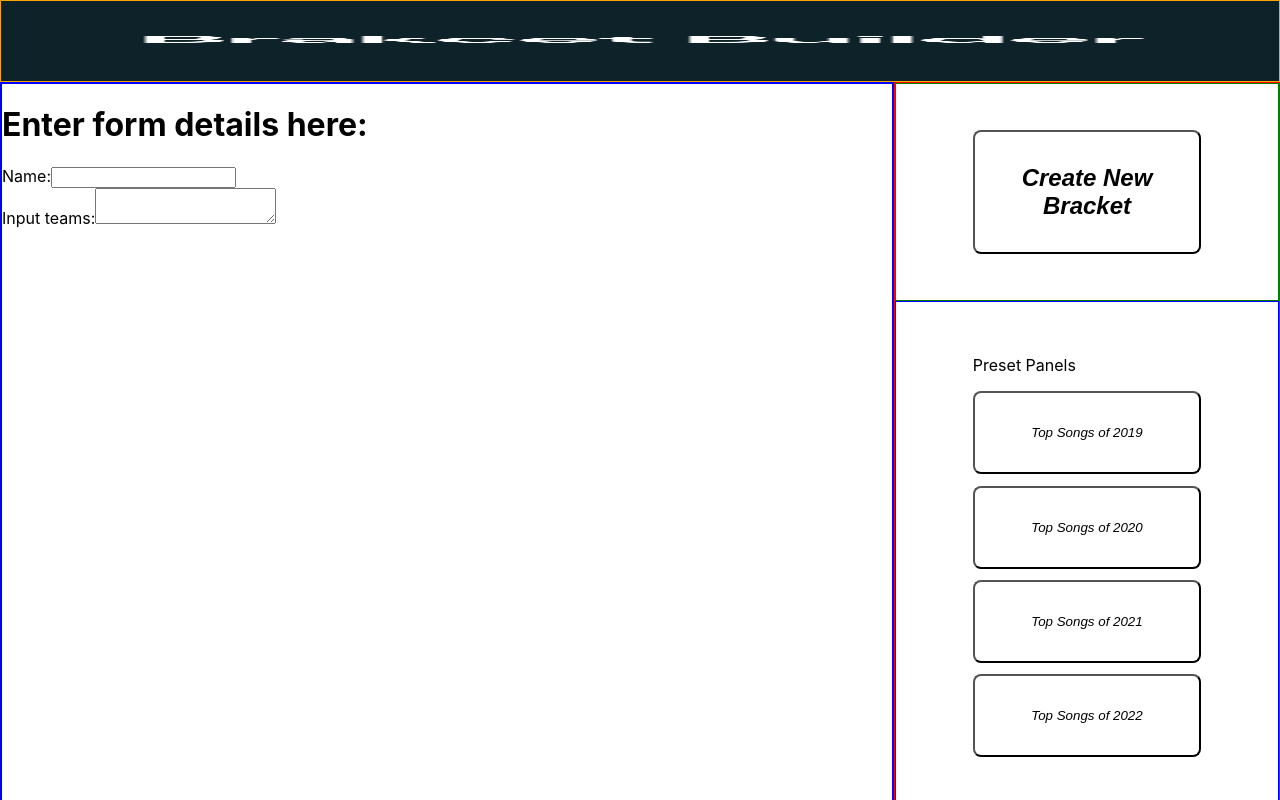
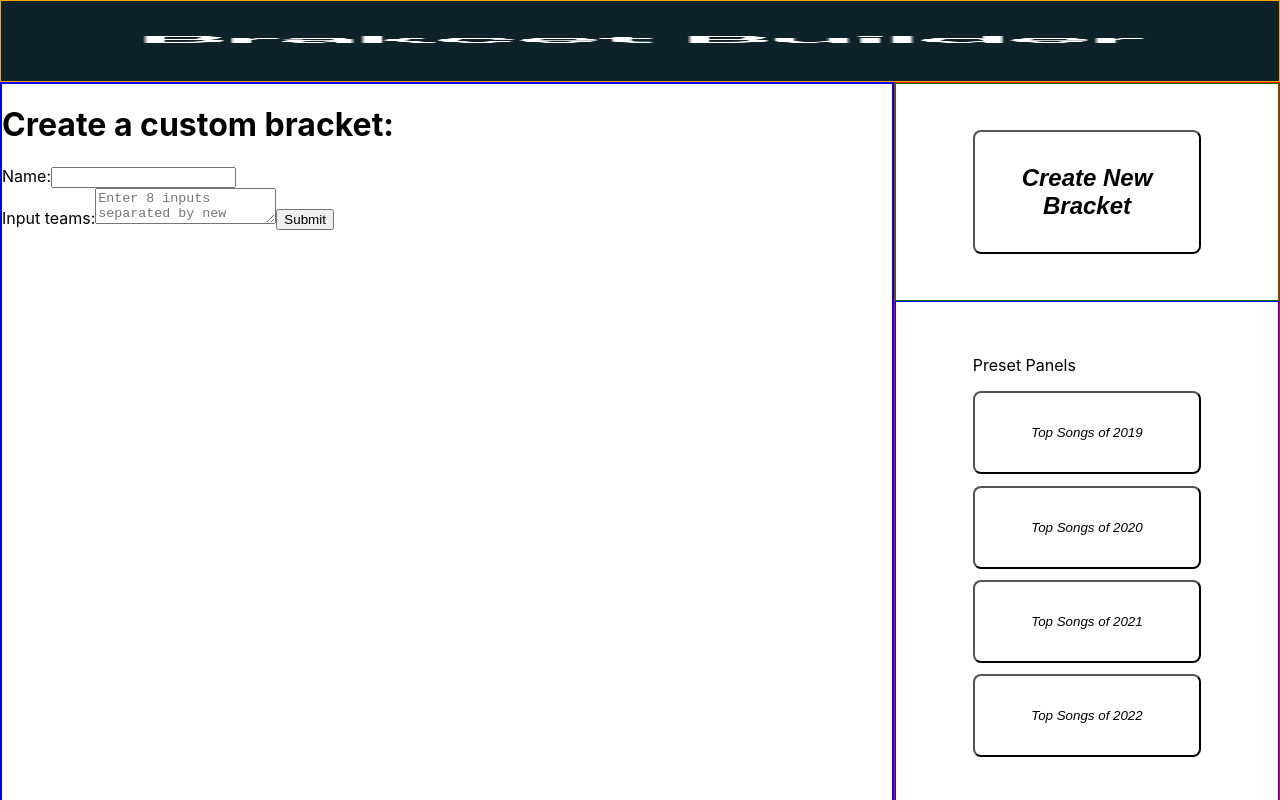
Before and after one commit to chlamydiot/Bracket-Builder---BCS-Hackathon-2023, a React (Create React App) app in the folder brakcet-builder/: page / in a window 1280 px wide. Built offline with nearby package versions, Linux system fonts and the light colour scheme.

Commit message:
Allow for custom brackets
Created form for custom brackets

```diff
--- a/brakcet-builder/src/LeftPanel/LeftPanel.js
+++ b/brakcet-builder/src/LeftPanel/LeftPanel.js
@@ -1,21 +1,27 @@
 import { useState } from "react"
 
-function LeftPanel() {
+function LeftPanel({setCustomList, changePreset}) {
   const [name, setName] = useState('')
   const [textArea, setTextArea] = useState('')
 
-  const generateBracket = () => {
-    console.log("Bracket would be generated here.");
+  const generateCustomBracket = (event) => {
+    event.preventDefault()
+    setCustomList(textArea.split(/\r?\n/))
+    changePreset(5)
   }
 
     return <div className="LeftPanel">
-      <h1>Enter form details here:</h1>
+      <h1>Create a custom bracket:</h1>
       <div className="FormContainer">
-        <form onSubmit={generateBracket}>
+        <form onSubmit={generateCustomBracket}>
           <div>
             <label>
               Name:
-              <input type="text" value={name} onChange={({target}) => setName(target.value)}></input>
+              <input
+                type="text"
+                value={name}
+                onChange={({target}) => setName(target.value)}>
+              </input>
             </label>
           </div>
           <div>
@@ -23,11 +29,12 @@ function LeftPanel() {
               Input teams:
               <textarea
                 value={textArea}
-                onChange={({target}) => setTextArea(target.value)
-                }>
-                Separate teams by newlines
+                onChange={({target}) => setTextArea(target.value)}
+                placeholder='Enter 8 inputs separated by new lines'>
               </textarea>
             </label>
+
+          <button type="submit">Submit</button>
           </div>
         </form>
       </div>
--- a/brakcet-builder/src/MainPanels/MainPanels.js
+++ b/brakcet-builder/src/MainPanels/MainPanels.js
@@ -1,12 +1,12 @@
 import RightPanel from '../RightPanel/RightPanel';
 import LeftPanel from '../LeftPanel/LeftPanel';
-import BracketRightPanel from '../RightPanel/BracketRightPanel'
 import BracketLeftPanel from '../LeftPanel/BracketLeftPanel'
 import TopPanel from './TopPanel';
 import { useState } from 'react'
 
 function MainPanels() {
     const [preset, setPreset] = useState(0)
+    const [customList, setCustomList] = useState([])
     const topSongs2022 = ["Heat Waves - Glass Animals",
   "As It Was - Harry Styles",
   "Stay - Justin Bieber",
@@ -51,7 +51,7 @@ function MainPanels() {
   if (preset === 0) {
     console.log("Preset 0 block executed")
     pageContent = <>
-      <LeftPanel />
+      <LeftPanel setCustomList={setCustomList} changePreset={setPreset}/>
     </>
   } else if (preset === 1) {
     console.log("Preset 1 block executed")
@@ -73,8 +73,12 @@ function MainPanels() {
     pageContent = <>
       <BracketLeftPanel input={topSongs2022} />
     </>
+  } else if (preset === 5) {
+    console.log("Custom preset executed")
+    pageContent = <>
+      <BracketLeftPanel input={customList} />
+    </>
   }
-
   return (
     <div className='App'>
       <TopPanel></TopPanel>
--- a/brakcet-builder/src/RightPanel/RightPanel.js
+++ b/brakcet-builder/src/RightPanel/RightPanel.js
@@ -1,13 +1,9 @@
 
 
 function RightPanel({changePreset}) {
-  const setSongsBracket = () => {
-    // setPreset(1)
-  }
-
 return <div className="RightPanel">
          <div className='CreatePanel'>
-            <button onclick="">
+            <button onClick={() => changePreset(0)}>
                Create New Bracket
             </button>
          </div>
```
